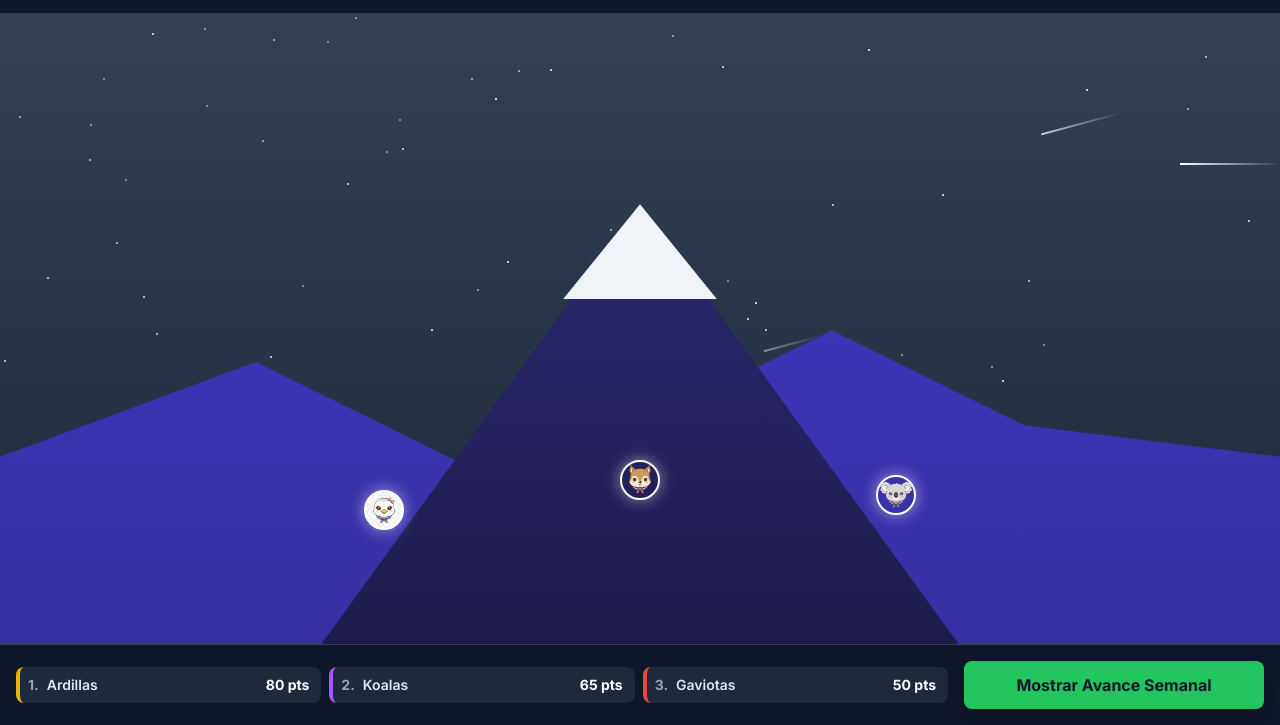
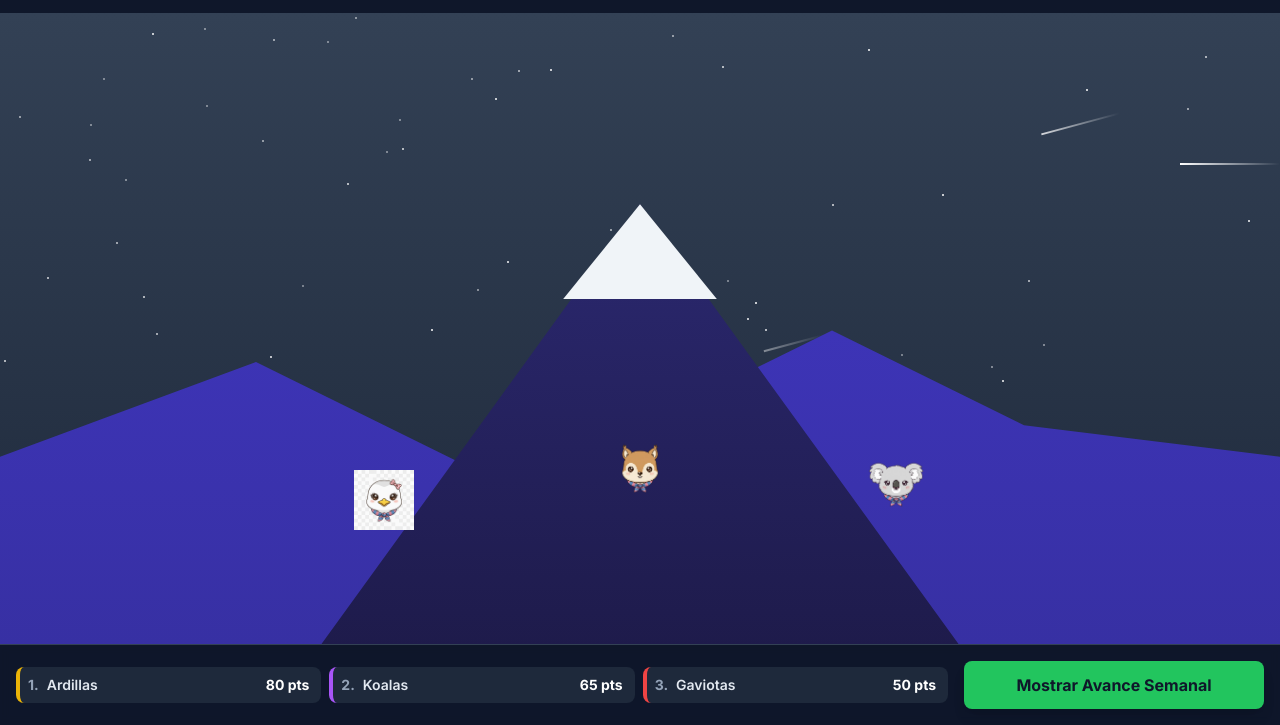
Before and after one commit to pachipro/puntajes-patrullas, a plain HTML site: page index.html in a window 1280 px wide. Shown: the part 75-800 px from the top of the page. Drawn offline with nearby package versions, Linux system fonts and the light colour scheme.

Commit message:
index.html

```diff
--- a/index.html
+++ b/index.html
@@ -77,8 +77,9 @@
         .patrol-climber {
             position: absolute;
             transform: translateX(-50%);
-            width: 40px;
-            height: 40px;
+            /* ===== CAMBIO 1: Aumentado el tamaño ===== */
+            width: 60px;
+            height: 60px;
             transition: bottom 1.5s cubic-bezier(0.4, 0, 0.2, 1);
             display: flex;
             align-items: center;
@@ -93,6 +94,13 @@
             background-size: cover;
             background-position: center;
             z-index: 10;
+        }
+        /* ===== CAMBIO 2: Nuevas reglas para quitar el círculo cuando hay logo ===== */
+        .patrol-climber.has-logo {
+            border-radius: 0;
+            border: none;
+            box-shadow: none;
+            background-color: transparent !important; /* Evita que el color de fondo aparezca */
         }
         @keyframes float-up {
             from { opacity: 1; transform: translateY(0) scale(1); }
@@ -139,13 +147,6 @@
         document.addEventListener('DOMContentLoaded', function() {
             const MAX_SCORE = 500;
 
-            // ==================================================================
-            // ===== ¡INSTRUCCIONES! ACTUALIZA ESTOS DATOS CADA SEMANA =====
-            // ==================================================================
-            // 1. 'previousScore' debe ser el puntaje total de la semana pasada.
-            // 2. 'score' debe ser el NUEVO puntaje total de esta semana.
-            // 3. 'logoUrl' es el nombre de tu archivo de logo (subido a GitHub).
-            // ==================================================================
             const patrols = [
                 { id: 0, name: 'Gaviotas',  previousScore: 50, score: 75, logoUrl: 'logo_gaviota.png', color: 'bg-red-500' },
                 { id: 1, name: 'Ardillas',  previousScore: 80, score: 95, logoUrl: 'logo_ardilla.png', color: 'bg-yellow-500' },
@@ -195,10 +196,16 @@
                     const effectivePercentage = Math.min(percentage, 90);
                     climberElement.style.bottom = `${10 + effectivePercentage * 0.8}%`;
 
-                    if (patrol.logoUrl) {
+                    // ===== CAMBIO 3: Lógica para manejar el logo =====
+                    if (patrol.logoUrl && patrol.logoUrl.trim() !== '') {
                         climberElement.style.backgroundImage = `url('${patrol.logoUrl}')`;
+                        climberElement.classList.add('has-logo'); // Añade la clase que quita el círculo
+                        climberElement.classList.remove(patrol.color); // Quita el color de fondo si lo tuviera
+                        climberElement.textContent = '';
                     } else {
-                        climberElement.classList.add(patrol.color);
+                        climberElement.style.backgroundImage = 'none';
+                        climberElement.classList.remove('has-logo'); // Quita la clase de logo
+                        climberElement.classList.add(patrol.color); // Pone el color de fondo
                         climberElement.textContent = patrol.name.charAt(0);
                     }
                 });
```
